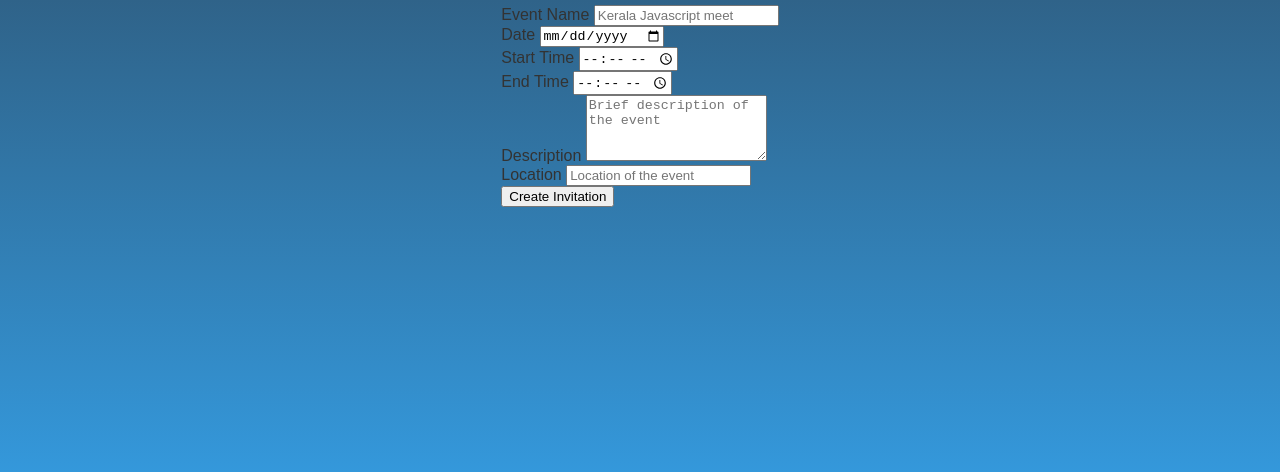
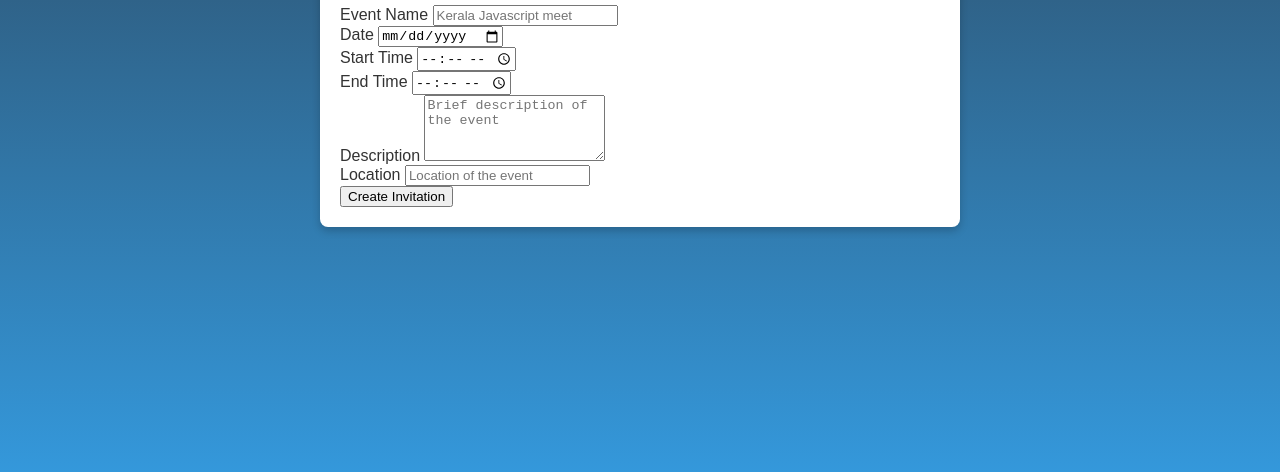
Before and after one commit to Athul-Ramesan/event-invitation-creator-Athul-Rameshan-k-v, a plain HTML site: page src/index.html in a window 1280 px wide. Shown: the part 328-800 px from the top of the page. Drawn offline with Linux system fonts and the light colour scheme.

Commit message:
feat:added box shadow and round shape to container

```diff
--- a/src/styles.css
+++ b/src/styles.css
@@ -8,6 +8,15 @@ body {
     display: flex;
     justify-content: center;
     align-items: center;
+}
+#form-container {
+    background-color: #fff;
+    border-radius: 8px;
+    box-shadow: 0 4px 8px rgba(0, 0, 0, 0.2);
+    padding: 20px;
+    width: 600px;
+    max-width: 600px;
+    margin: 20px auto;
 }
 
 #header-text {
```
